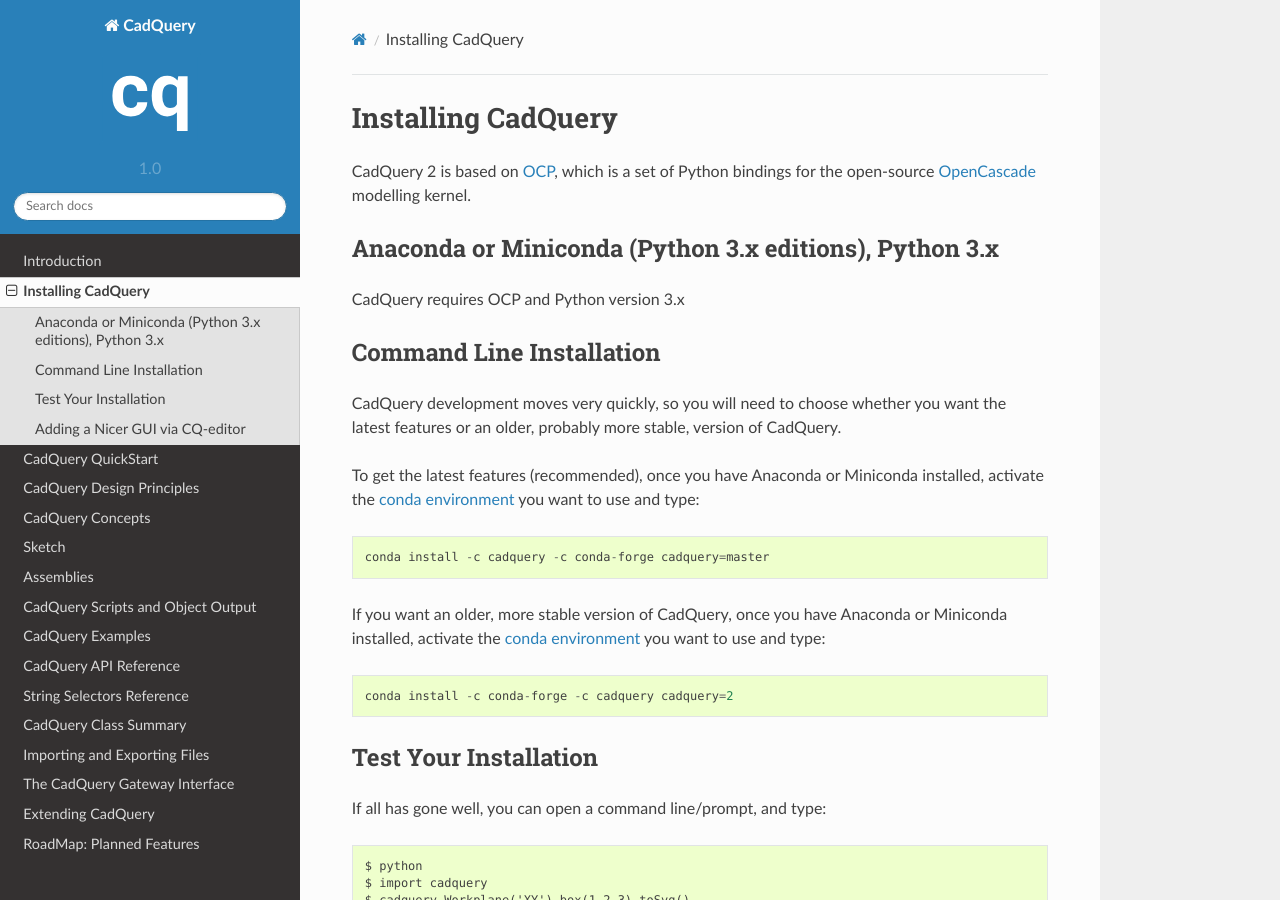
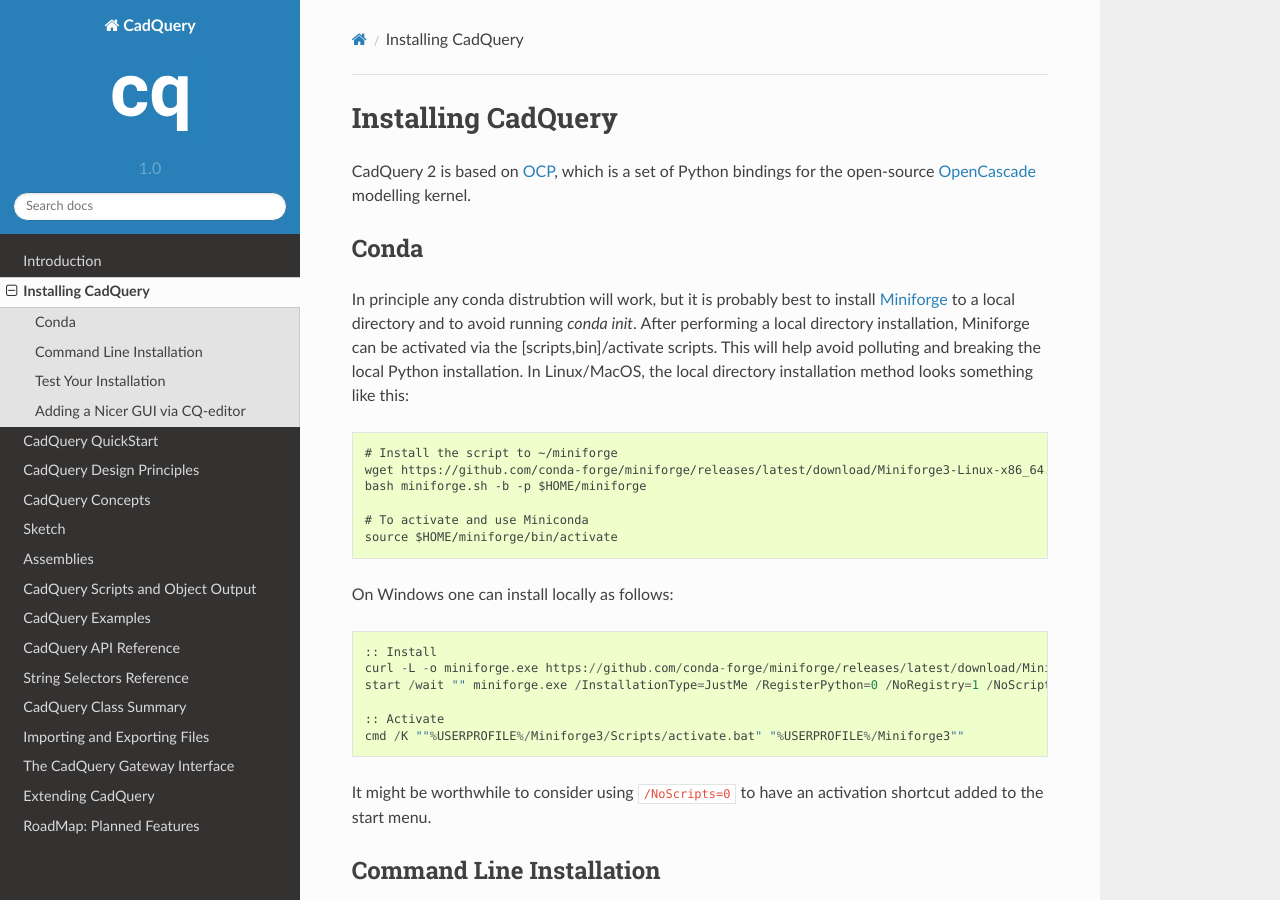
Before and after one commit to CadQuery/cadquery, a Sphinx documentation site: the page built from doc/installation.rst, in a window 1280 px wide and 900 px high. Built offline with Sphinx 7.4.7 and the Read the Docs theme 2.0.0, drawn with Linux system fonts in a browser that asks for light colours.

Commit message:
Change conda related sections in the README and the docs (#980)
* Started assy solver refactoring

* First working version

* Added validation

+initial work on FixedPoint

* Fixed tests

* Unary constraints support and finish Fixed Point

* Added Fixed and FixedAxis

* Changed the locking logic

* Test for unary constraints

* Update cadquery/occ_impl/solver.py

Co-authored-by: Marcus Boyd <mwb@geosol.com.au>

* Simple validation test

* Change conda related section

* Update docs

* Quickstart update

* Fix typo

* Correct curl line

* Correct curl line in the docs

* PointOnLine constraint

* PointOnLine test

* FixedRotation and FixedRotationAxis

* FixedRotation test

* Describe PointOnLine

* Add new constraints to the docs

* Use gp_Intrinsic_XYZ

* Typos+clarification

Co-authored-by: Marcus Boyd <mwb@geosol.com.au>

```diff
--- a/doc/installation.rst
+++ b/doc/installation.rst
@@ -7,9 +7,27 @@
 `OCP <https://github.com/CadQuery/OCP>`_,
 which is a set of Python bindings for the open-source `OpenCascade <http://www.opencascade.com/>`_ modelling kernel.
 
-Anaconda or Miniconda (Python 3.x editions), Python 3.x
+Conda
 ----------------------------------------------
-CadQuery requires OCP and Python version 3.x
+In principle any conda distrubtion will work, but it is probably best to install `Miniforge <https://github.com/conda-forge/miniforge>`_ to a local directory and to avoid running `conda init`. After performing a local directory installation, Miniforge can be activated via the [scripts,bin]/activate scripts. This will help avoid polluting and breaking the local Python installation. In Linux/MacOS, the local directory installation method looks something like this::
+
+        # Install the script to ~/miniforge
+        wget https://github.com/conda-forge/miniforge/releases/latest/download/Miniforge3-Linux-x86_64.sh -O miniforge.sh
+        bash miniforge.sh -b -p $HOME/miniforge
+
+        # To activate and use Miniconda
+        source $HOME/miniforge/bin/activate
+
+On Windows one can install locally as follows::
+
+        :: Install
+        curl -L -o miniforge.exe https://github.com/conda-forge/miniforge/releases/latest/download/Miniforge3-Windows-x86_64.exe
+        start /wait "" miniforge.exe /InstallationType=JustMe /RegisterPython=0 /NoRegistry=1 /NoScripts=1 /S /D=%USERPROFILE%\Miniforge3
+
+        :: Activate
+        cmd /K ""%USERPROFILE%/Miniforge3/Scripts/activate.bat" "%USERPROFILE%/Miniforge3""
+
+It might be worthwhile to consider using ``/NoScripts=0`` to have an activation shortcut added to the start menu.
 
 Command Line Installation
 ------------------------------------------
--- a/doc/quickstart.rst
+++ b/doc/quickstart.rst
@@ -8,10 +8,10 @@
 
 Want a quick glimpse of what CadQuery can do?  This quickstart will demonstrate the basics of CadQuery using a simple example
 
-Prerequisites: Anaconda/Miniconda + CQ-editor running from an environment
+Prerequisites: conda + CQ-editor running from an environment
 ==============================================================
 
-If you have not already done so, follow the :ref:`installation`, to install Anaconda/Miniconda and CQ-editor.
+If you have not already done so, follow the :ref:`installation`, to install conda and CQ-editor.
 
 After installation, run CQ-editor:
 
```
Also changed, not shown: README.md (+17 -7 lines), 1 other file.
